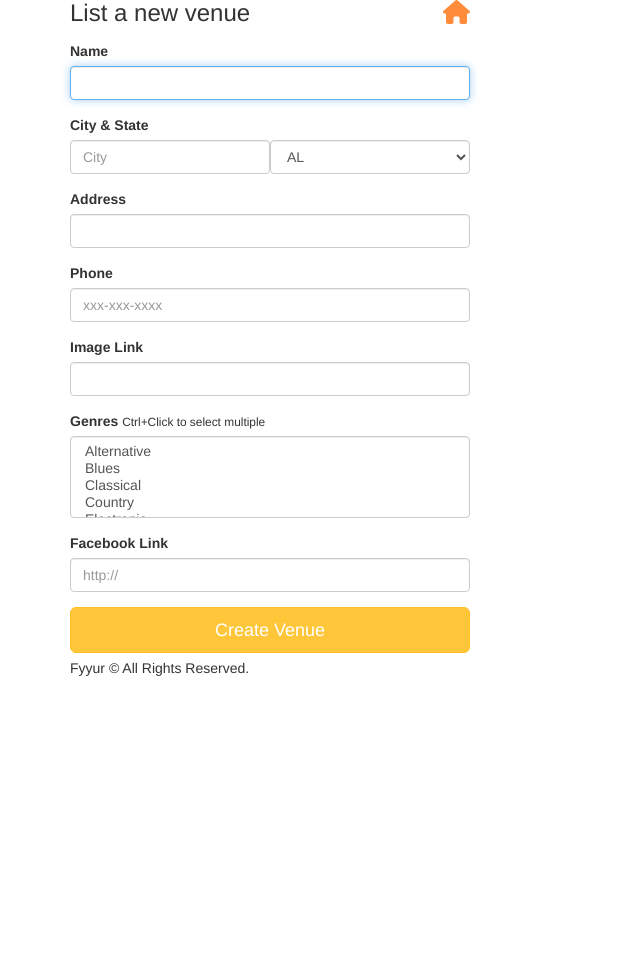
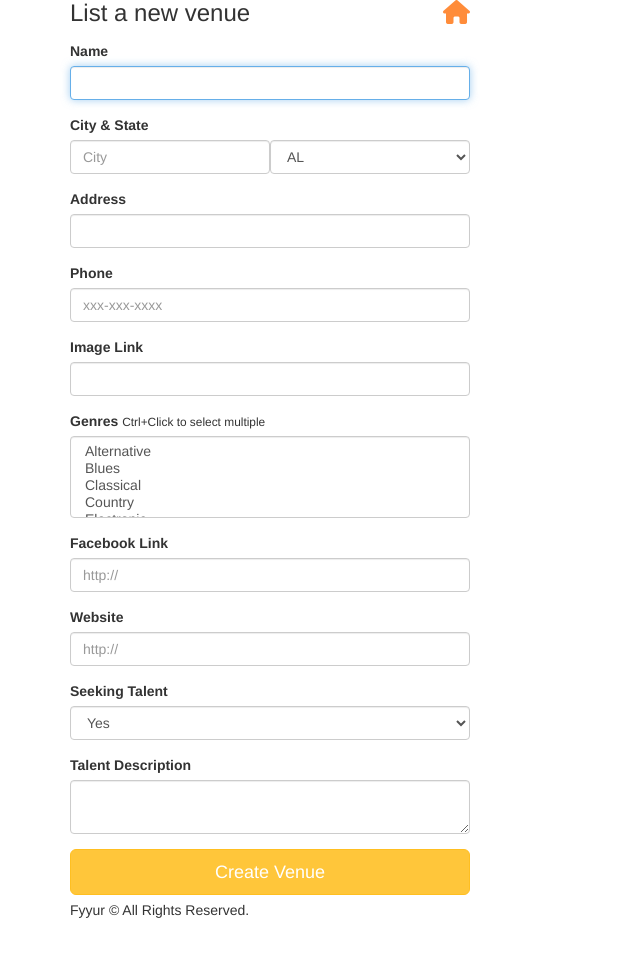
Before and after one commit to MDCR55/Fyyur, a Flask app: page /venues/create in a window 1280 px wide. Shown: the part 95-1050 px from the top of the page, without its empty margins (0-640 px from the left). Before the commit the page ends 771 px from the top, so only its background shows below. Run offline with Flask 2, Linux system fonts and the light colour scheme; some libraries are stand-ins or nearby versions.

Commit message:
modifiyed add venue

```diff
--- a/app.py
+++ b/app.py
@@ -9,6 +9,7 @@ from flask import Flask, render_template, request, Response, flash, redirect, ur
 from flask_migrate import Migrate
 from flask_moment import Moment
 from flask_sqlalchemy import SQLAlchemy
+from sqlalchemy.dialects.postgresql import ARRAY
 import logging
 from logging import Formatter, FileHandler
 from flask_wtf import Form
@@ -42,7 +43,10 @@ class Venue(db.Model):
     state = db.Column(db.String(120))
     address = db.Column(db.String(120))
     phone = db.Column(db.String(120))
-    genres = db.Column(db.String(120))
+    genres = db.Column(ARRAY(db.String(120)))
+    website = db.Column(db.String(120))
+    seeking_talent = db.Column(db.String())
+    seeking_description = db.Column(db.String())
     image_link = db.Column(db.String(500))
     facebook_link = db.Column(db.String(120))
     shows = db.relationship("Shows", backref="Venue", lazy=True)
@@ -131,11 +135,23 @@ def venues():
 @app.route("/venues/search", methods=["POST"])
 def search_venues():
     # TODO: implement search on artists with partial string search. Ensure it is case-insensitive.
-    # seach for Hop should return "The Musical Hop".
-    # search for "Music" should return "The Musical Hop" and "Park Square Live Music & Coffee"
-    response = request.get_json()['search_term']
+    # seach for Hop should return "The Musical Hop". (DONE)
+    # search for "Music" should return "The Musical Hop" and "Park Square Live Music & Coffee" (DONE)
+    response = request.form.get('search_term', '')
+    venues = db.session.query(Venue).filter(Venue.name.ilike('%' + response + '%')).all()
+    results = []
 
-    print(response)
+    for v in venues:
+        print(v.name)
+        results.append({
+                'id': v.id,
+                'name' : v.name
+        })
+
+    response={
+        "count": len(results),
+        "data": results
+    }
 
     return render_template(
         "pages/search_venues.html",
@@ -147,7 +163,38 @@ def search_venues():
 @app.route("/venues/<int:venue_id>")
 def show_venue(venue_id):
     # shows the venue page with the given venue_id
+
+    result = db.session.query(Venue).filter(Venue.id == venue_id)
+    result = result[0]
+
     # TODO: replace with real venue data from the venues table, using venue_id
+
+    resdata = {
+        "id": result.id,
+        "name": result.name,
+        "genres": result.genres,
+        "address": result.address,
+        "city": result.city,
+        "state": result.state,
+        "phone": result.phone,
+        "website": result.website,
+        "facebook_link": result.facebook_link,
+        "seeking_talent": result.seeking_talent,
+        "seeking_description": "We are on the lookout for a local artist to play every two weeks. Please call us.",
+        "image_link": "https://images.unsplash.com/photo-1543900694-133f37abaaa5?ixlib=rb-1.2.1&ixid=eyJhcHBfaWQiOjEyMDd9&auto=format&fit=crop&w=400&q=60",
+        "past_shows": [
+            {
+                "artist_id": 4,
+                "artist_name": "Guns N Petals",
+                "artist_image_link": "https://images.unsplash.com/photo-1549213783-8284d0336c4f?ixlib=rb-1.2.1&ixid=eyJhcHBfaWQiOjEyMDd9&auto=format&fit=crop&w=300&q=80",
+                "start_time": "2019-05-21T21:30:00.000Z",
+            }
+        ],
+        "upcoming_shows": [],
+        "past_shows_count": 1,
+        "upcoming_shows_count": 0,
+    }
+
     data1 = {
         "id": 1,
         "name": "The Musical Hop",
--- a/forms.py
+++ b/forms.py
@@ -1,6 +1,6 @@
 from datetime import datetime
 from flask_wtf import Form
-from wtforms import StringField, SelectField, SelectMultipleField, DateTimeField
+from wtforms import StringField, SelectField, SelectMultipleField, DateTimeField,TextAreaField
 from wtforms.validators import DataRequired, AnyOf, URL
 
 
@@ -106,6 +106,18 @@ class VenueForm(Form):
     )
     facebook_link = StringField("facebook_link", validators=[URL()])
 
+    # new fields
+    website = StringField("website", validators=[URL()])
+
+    seeking_talent = SelectField('seeking_talent',
+        choices=[
+            ('Yes', 'Yes'),
+            ('No', 'No')
+        ]
+    )
+
+    seeking_description = TextAreaField('seeking_description')
+
 
 class ArtistForm(Form):
     name = StringField("name", validators=[DataRequired()])
--- a/templates/forms/new_venue.html
+++ b/templates/forms/new_venue.html
@@ -50,6 +50,19 @@ block content %}
       {{ form.facebook_link(class_ = 'form-control', placeholder='http://',
       autofocus = true) }}
     </div>
+    <div class="form-group">
+      <label for="website">Website</label>
+      {{ form.website(class_ = 'form-control', placeholder='http://',
+      autofocus = true) }}
+    </div>
+    <div class="form-group">
+      <label for="seeking_talent">Seeking Talent</label>
+      {{ form.seeking_talent(class_ = 'form-control', )}}
+    </div>
+    <div class="form-group">
+      <label for="seeking_description">Talent Description</label>
+      {{ form.seeking_description(class_ = 'form-control', )}}
+    </div>
     <input
       type="submit"
       value="Create Venue"
```
